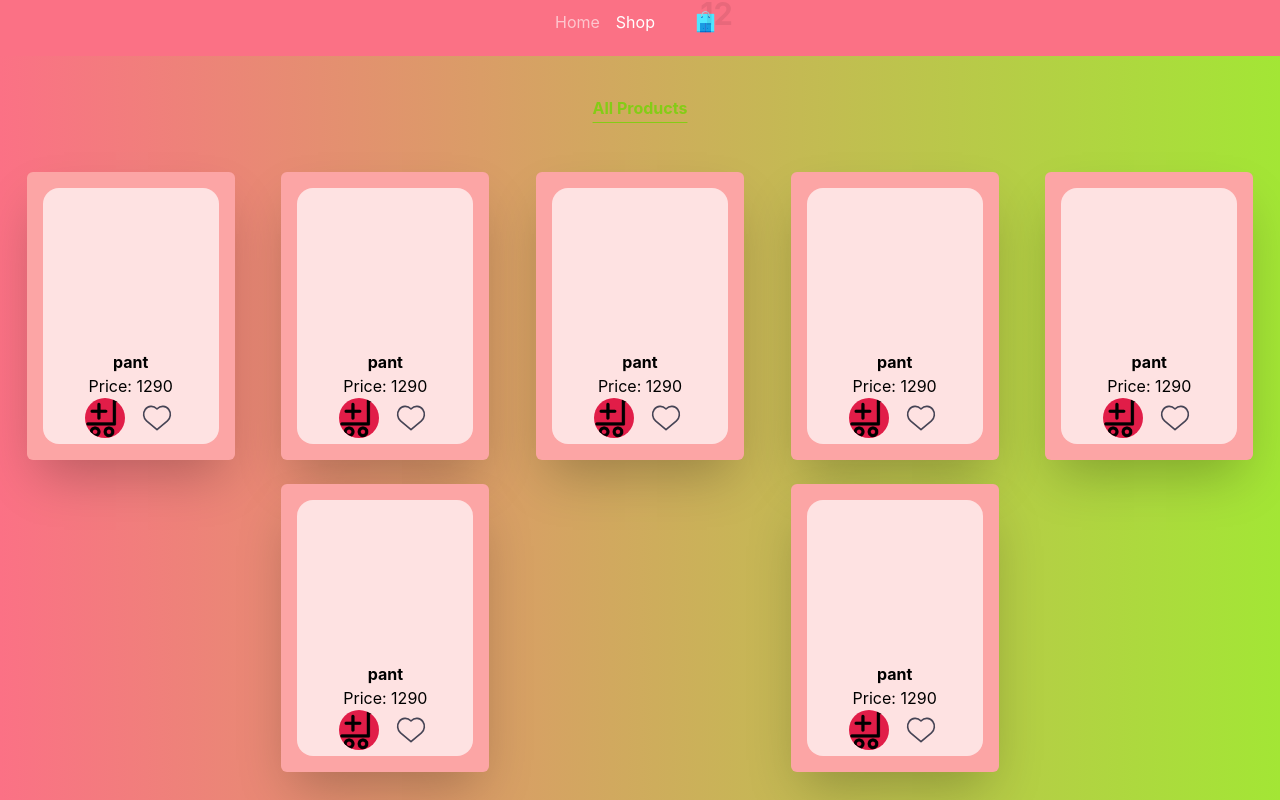
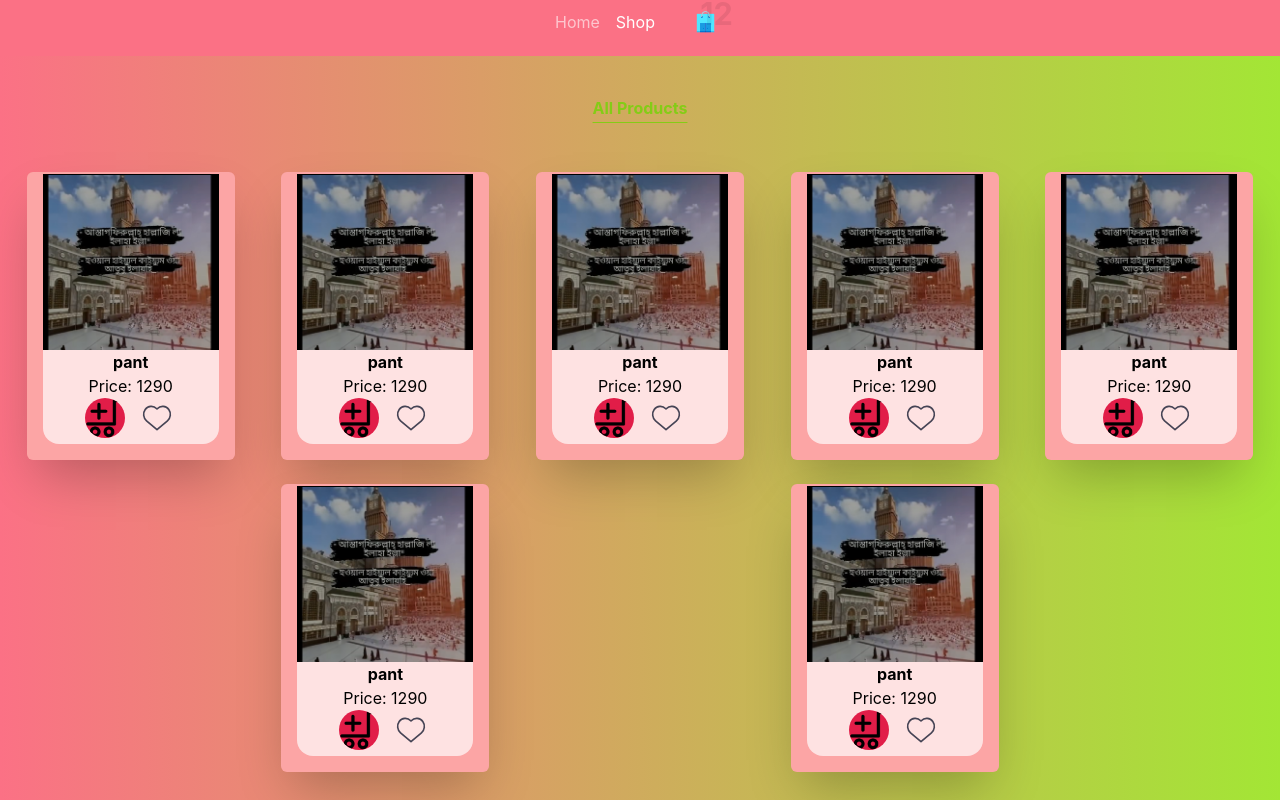
Before and after one commit to abusayed22/shoping-cart, a React (Create React App) app: page /shop in a window 1280 px wide. Built offline with nearby package versions, Linux system fonts and the light colour scheme.

Commit message:
ui desgin done

```diff
--- a/src/components/SingleProductCart.tsx
+++ b/src/components/SingleProductCart.tsx
@@ -1,5 +1,6 @@
 
 import React from 'react'
+import img from '../icons/Screenshot_2.png'
 
 
 function SingleProductCart() {
@@ -7,7 +8,9 @@ function SingleProductCart() {
         <div className=''>
             <div className='w-80 h-96 md:w-52 bg-red-300 my-3 flex justify-center items-center  md:h-72 rounded-lg md:rounded-md shadow-2xl bg-opacity-100 md:mx-5'>
                 <div className='w-64 h-80 md:w-44 md:h-64 rounded-2xl bg-red-100 flex flex-col items-center justify-end'>
-                    <section></section>
+                    <section className='border-solid'>
+                        <img src={img} alt="" />
+                    </section>
                     <b>pant</b>
                     <p>Price: <span>1290</span></p>
                     <section>
```
Also changed, not shown: src/icons/Screenshot_2.png (added).
